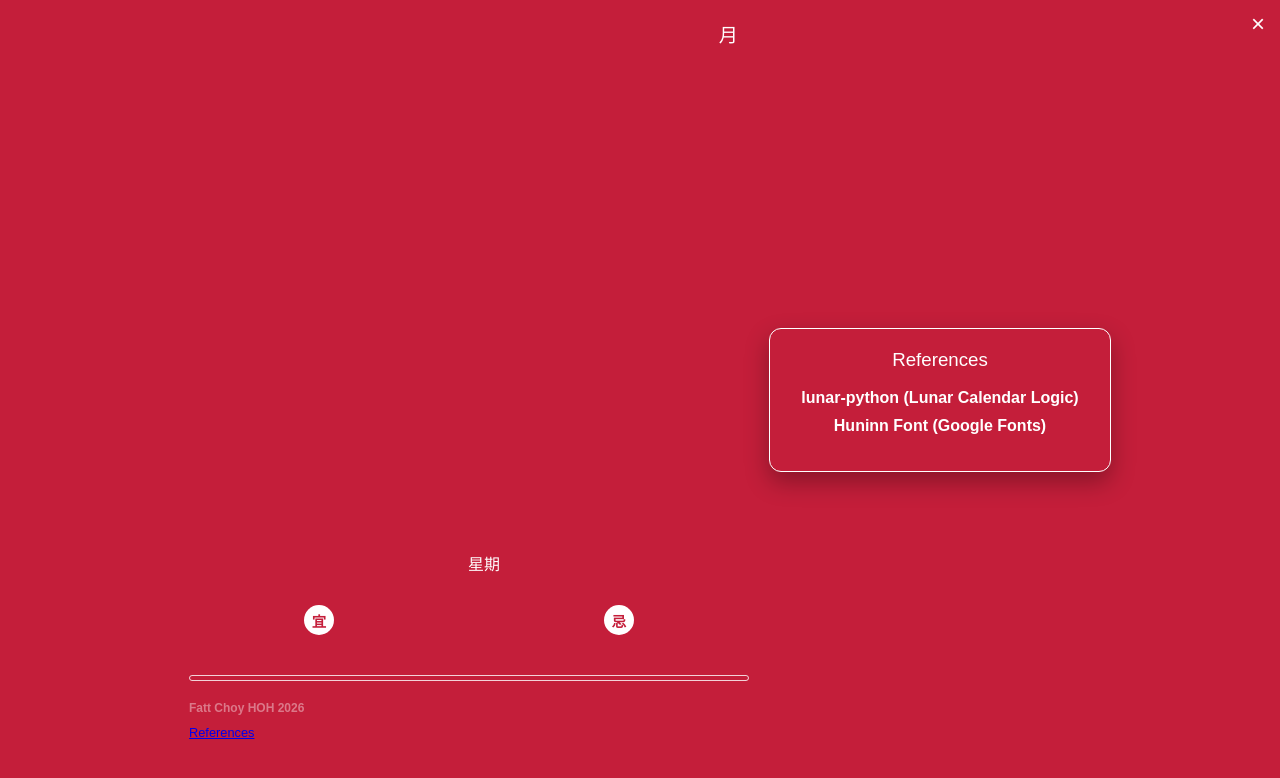
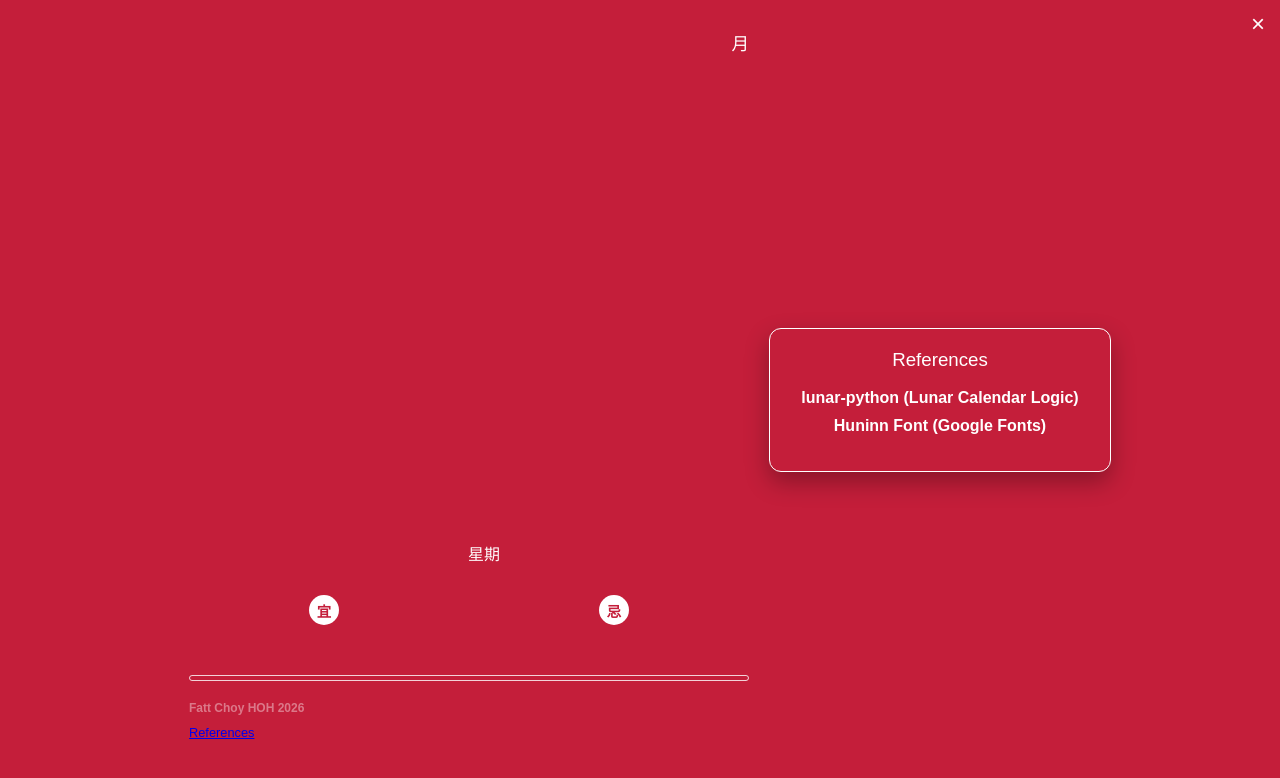
Before and after one commit to bryant-lim/lakjit, a Flask app: template templates/index.html in a window 1280 px wide. Shown: the top 778 px of the page. Run offline with Flask 3, Linux system fonts and the light colour scheme; the template is opened without the code that fills it, so the values that code supplies are empty; some web fonts are replaced.

Commit message:
refactor(v3): restore v2 layout structure with red theme and left info button

```diff
--- a/static/style.css
+++ b/static/style.css
@@ -44,25 +44,26 @@ body {
 .top-bar {
     display: flex;
     justify-content: space-between;
-    align-items: flex-end;
-    /* Align bottom of text */
+    align-items: flex-start;
     margin-bottom: 20px;
-    padding: 0 10px;
+    padding: 10px 0;
+    width: 100%;
 }
 
 .box-bordered {
     border: none;
     padding: 0;
     color: var(--text-white);
-    font-size: 1.2rem;
+    font-size: 1.1rem;
     font-weight: 300;
-    /* Thin/Elegant */
-    letter-spacing: 1px;
     text-align: left;
+    display: flex;
+    flex-direction: column;
 }
 
 .top-right.box-bordered {
     text-align: right;
+    align-items: flex-end;
 }
 
 .top-center {
@@ -91,13 +90,11 @@ body {
 }
 
 .giant-date {
-    font-size: min(250px, 35vh);
-    /* Very large */
+    font-size: min(250px, 30vh);
     font-weight: 900;
-    /* Bold/Heavy for contrast against thin text */
-    line-height: 1;
+    line-height: 0.9;
     color: var(--text-white);
-    margin: 0;
+    margin: -10px 0;
     letter-spacing: -10px;
 }
 
@@ -140,14 +137,14 @@ body {
     gap: 10px;
 }
 
-/* Luck Grid */
+/* --- Luck Grid (Restored 4 Columns) --- */
 .luck-grid {
     border: none;
     background: transparent;
     display: flex;
     justify-content: center;
-    gap: 40px;
-    /* Space between Yi and Ji */
+    gap: 20px;
+    width: 100%;
 }
 
 .luck-cell {
@@ -193,13 +188,21 @@ body {
 }
 
 .luck-list {
-    display: flex;
-    flex-direction: column;
-    align-items: center;
-    gap: 5px;
+    display: grid;
+    grid-template-columns: repeat(4, 1fr);
+    /* 4 Columns */
+    gap: 5px 10px;
     color: var(--text-white);
-    font-size: 0.9rem;
+    font-size: 0.85rem;
     font-weight: 300;
+    margin-top: 10px;
+    text-align: center;
+    width: 100%;
+    justify-items: center;
+}
+
+.luck-item {
+    white-space: nowrap;
 }
 
 /* Override coloring */
```
Also changed, not shown: other parts of static/style.css (+15 -14 lines), index.html (+26 -17 lines).
